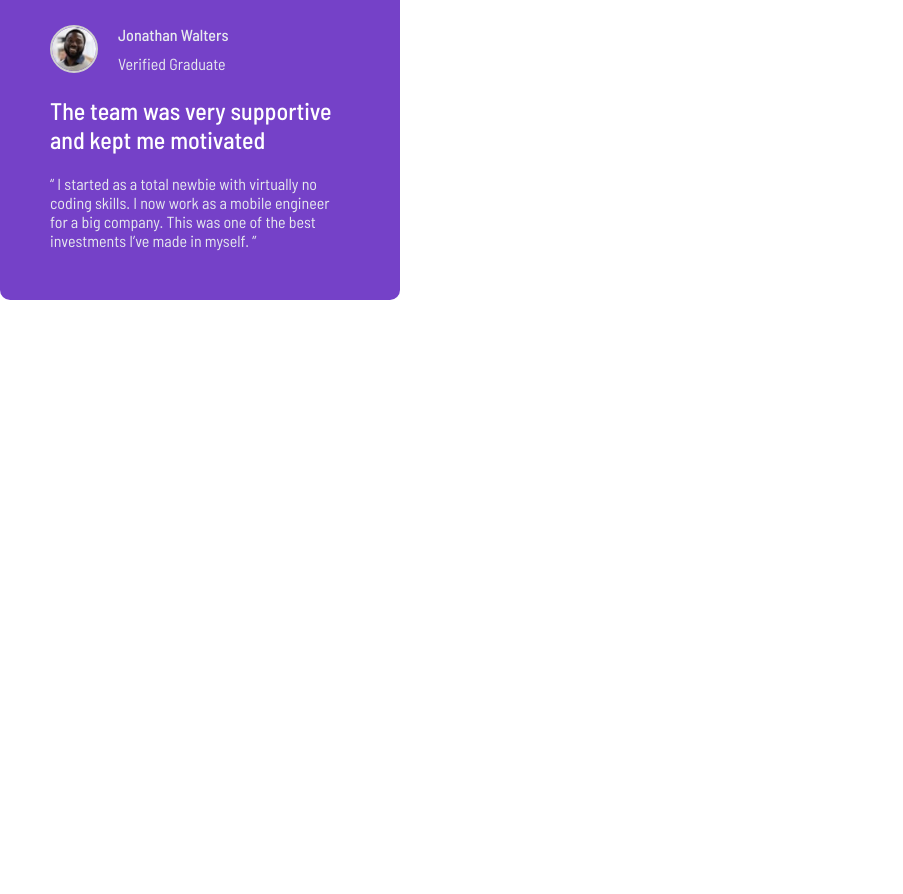
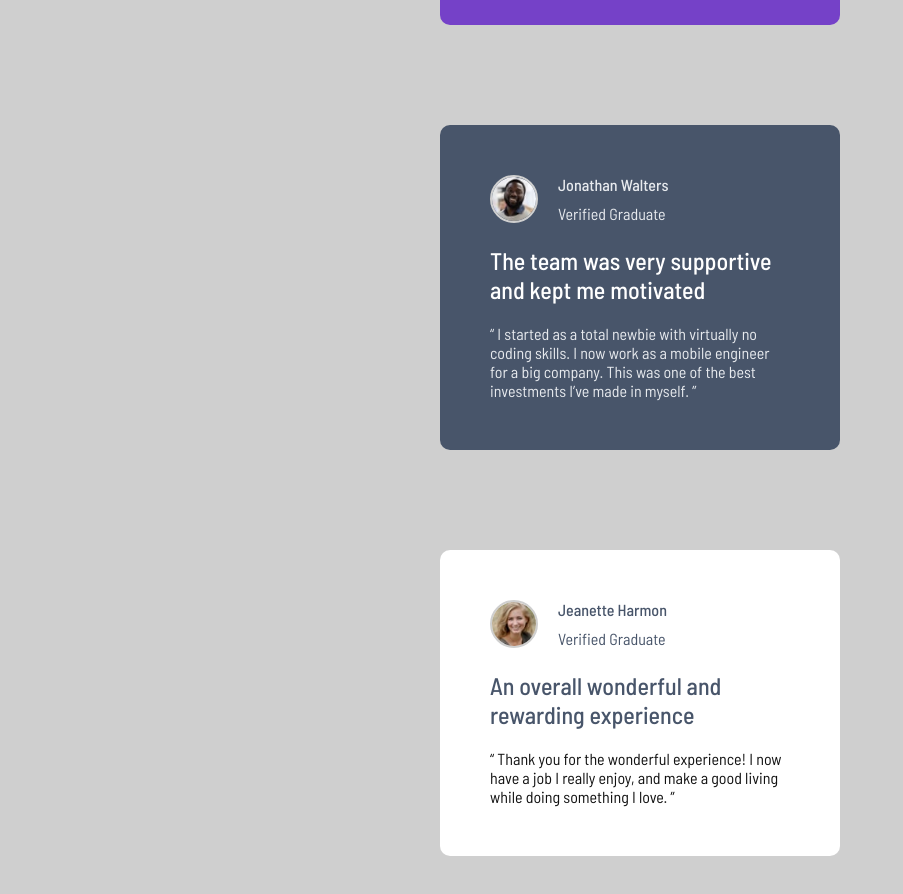
Before and after one commit to saminstein/Testimonial-grid-section-, a plain HTML site: page index.html in a window 1280 px wide. Shown: the part 580-1474 px from the top of the page, without its empty margins (0-903 px from the left). Before the commit the page ends 880 px from the top, so only its background shows below. Drawn offline with Linux system fonts and the light colour scheme.

Commit message:
edit styles

```diff
--- a/index.html
+++ b/index.html
@@ -11,6 +11,7 @@
 
 </head>
 <body>
+  <main class="card-wrapper">
     <article class="card-1">
       <figure>
         <img src="/images/image-daniel.jpg" alt="Daniel's photo">
@@ -39,7 +40,7 @@
         <img src="/images/image-jonathan.jpg" alt="Jonathan's photo">
         <figcaption>
           <div>
-          <p class="name">Jonathan Walters</p>
+            <p class="name"> Jonathan Walters</p>
             <p>Verified Graduate</p>
           </div>
         </figcaption>
@@ -53,11 +54,47 @@
       </p>
     </article>
 
+    <article class="card-3">
+      <figure>
+        <img src="/images/image-jeanette.jpg" alt="Jeanette's photo">
+        <figcaption>
+          <div class="for-jane">
+            <p class="name">Jeanette Harmon</p>
+            <p>Verified Graduate</p>
+          </div>
+        </figcaption>
+      </figure>
+      <h3>
+        An overall wonderful and rewarding experience
+      </h3>
+      <p class="review">
+        “ Thank you for the wonderful experience! I now have a job I really enjoy, and make a good living
+  while doing something I love. ”
+      </p>
+    </article>
+
+    <!-- <article class="card-4">
+      <figure>
+        <img src="/images/image-jeanette.jpg" alt="Jeanette's photo">
+        <figcaption>
+          <div>
+            <p class="">Jeanette Harmon</p>
+            <p>Verified Graduate</p>
+          </div>
+        </figcaption>
+      </figure>
+      <h3>
+        An overall wonderful and rewarding experience
+      </h3>
+      <p class="review">
+        “ Thank you for the wonderful experience! I now have a job I really enjoy, and make a good living
+  while doing something I love. ”
+      </p>
+    </article> -->
 
 
 
-
-
+  </main>
   <!--
 
   Patrick Abrams
--- a/style.css
+++ b/style.css
@@ -26,23 +26,28 @@
 
 
 body {
-    background-color: var(--White);
+    background-color: var(--Grey-200);
     min-height: 100vh;
     font-family: var(--Main-font);
-    display: block;
-    margin: 0 auto;
-    /* justify-content: center;
-    align-items: center;  */
 }
 
 
-.card-1 {
+.card-wrapper {
+    display: flex;
+    flex-direction: column;
+    justify-content: center;
+    align-items: center;
+}
+
+
+.card-1,
+.card-2,
+.card-3 {
     width: clamp(320px, 90%, 400px);
     height: auto;
-    background-color: var(--Purple-500);
     border-radius: 0.625rem;
     padding: 3.125rem;
-
+    margin: 3.125rem 3.125rem;
 }
 
 
@@ -87,11 +92,31 @@ h3 {
 }
 
 
+.card-1 {
+    background-color: var(--Purple-500);
+}
+
+
 .card-2 {
-    width: clamp(320px, 90%, 400px);
-    height: auto;
-    background-color: var(--Purple-500);
-    border-radius: 0.625rem;
-    padding: 3.125rem;
+    background-color: var(--Grey-500);
+}
+
+
+.card-3,
+.card-3 div,
+.card-3 h3 {
+    background-color: var(--White);
+    color: var(--Black);
+    color: var(--Grey-500);
 
 }
+
+/*
+.card-3 h3 {
+    color: var(--Grey-500);
+} */
+
+
+.card-3 .review {
+    color: var(--Black);
+}
```
Lines whose indentation alone changed are shown as unchanged.
